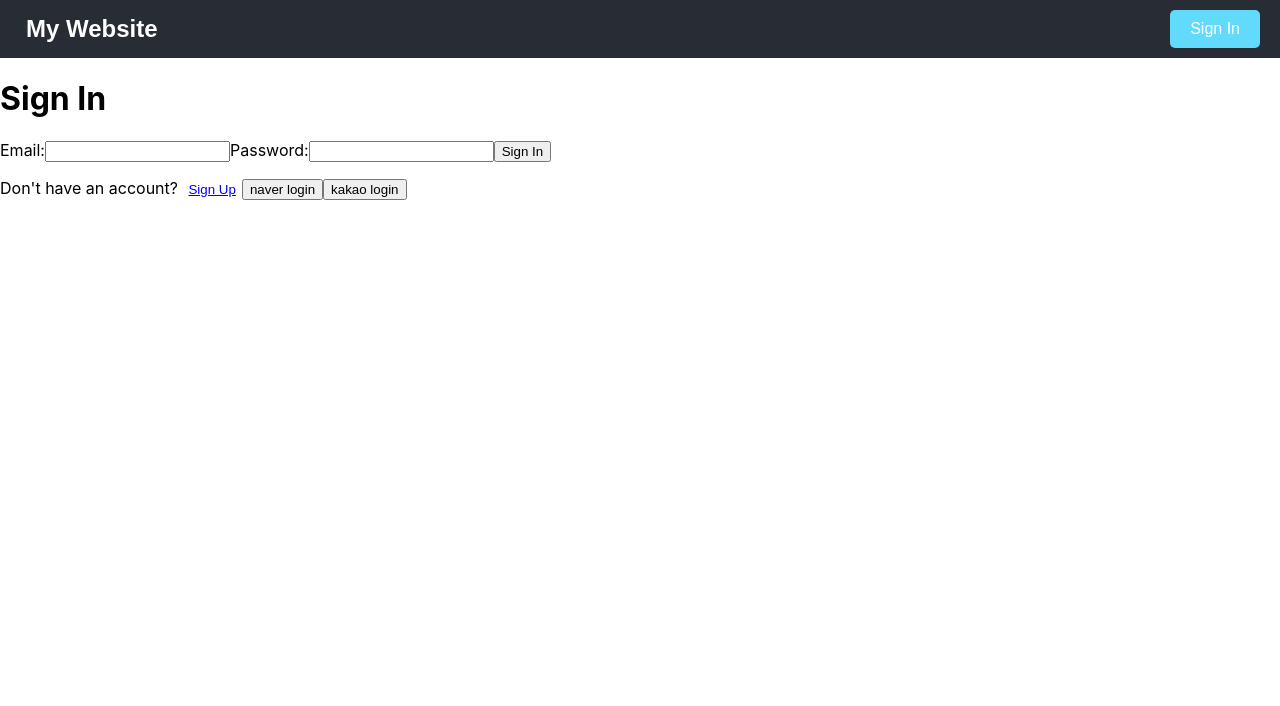
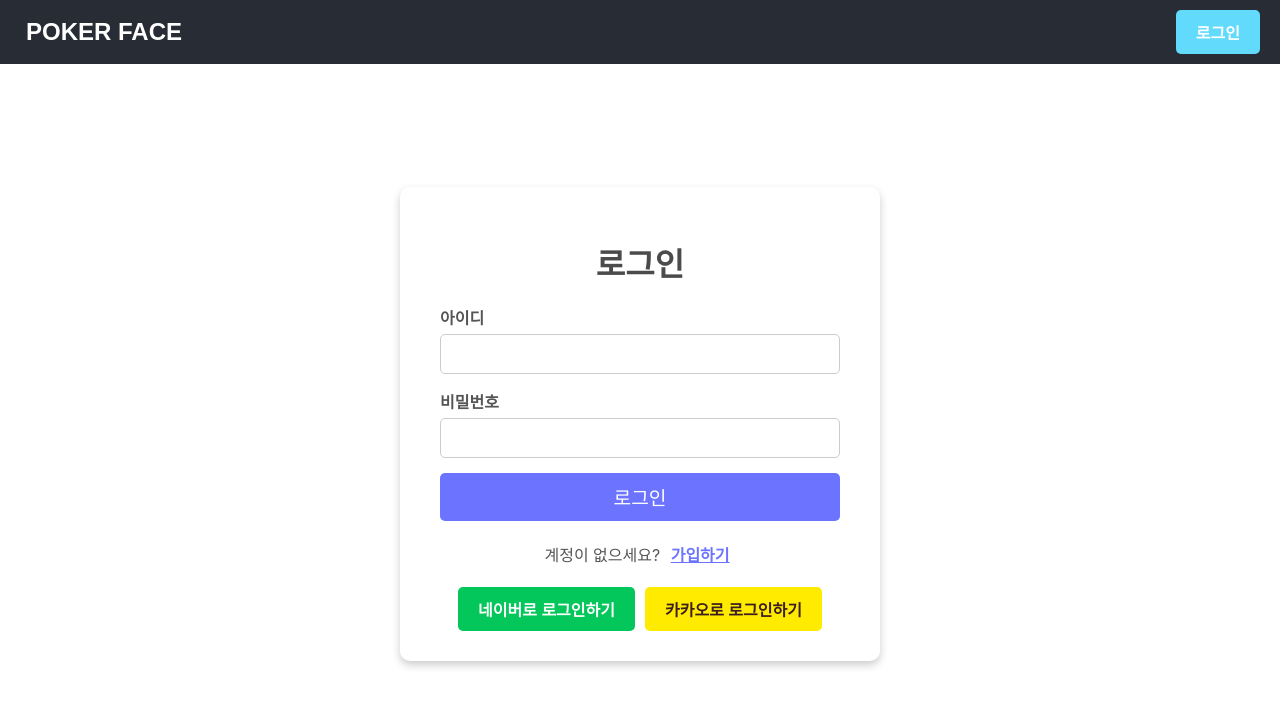
Before and after one commit to mgklee/pokerface, a React (Create React App) app: page /signin in a window 1280 px wide. Shown: the top 706 px of the page. Built offline with nearby package versions, Linux system fonts and the light colour scheme.

Commit message:
Add create/join room buttons

```diff
--- a/package.json
+++ b/package.json
@@ -2,7 +2,6 @@
   "name": "pokerface",
   "version": "0.1.0",
   "private": true,
-  "proxy": "http://localhost:5001",
   "dependencies": {
     "axios": "^1.7.9",
     "cra-template": "1.2.0",
--- a/src/App.css
+++ b/src/App.css
@@ -60,14 +60,16 @@
   background-color: #ff5252;
 }
 
-.signin-container {
+.signin-container,
+.signup-container {
   display: flex;
   justify-content: center;
   align-items: center;
-  height: 100vh;
+  height: 90vh;
 }
 
-.signin-box {
+.signin-box,
+.signup-box {
   background: white;
   padding: 30px 40px;
   border-radius: 10px;
@@ -76,13 +78,15 @@
   text-align: center;
 }
 
-.signin-title {
+.signin-title,
+.signup-title {
   font-size: 2rem;
   margin-bottom: 20px;
   color: #4b4b4b;
 }
 
-.signin-form {
+.signin-form,
+.signup-form {
   display: flex;
   flex-direction: column;
 }
@@ -102,6 +106,7 @@
 .form-input {
   width: 100%;
   padding: 10px;
+  box-sizing: border-box;
   border: 1px solid #ccc;
   border-radius: 5px;
   font-size: 1rem;
@@ -133,7 +138,6 @@
 .signin-footer,
 .signup-footer {
   margin-top: 20px;
-  font-size: 0.9rem;
   color: #555;
 }
 
@@ -142,6 +146,7 @@
   background: none;
   border: none;
   color: #6b73ff;
+  font-size: 1rem;
   font-weight: bold;
   cursor: pointer;
   text-decoration: underline;
@@ -187,35 +192,40 @@
   background-color: #007bb5;
 }
 
-.signup-container {
+/* Social Login Buttons */
+.social-login {
   display: flex;
   justify-content: center;
-  align-items: center;
-  height: 100vh;
+  gap: 10px;
+  margin-top: 20px;
 }
 
-.signup-box {
-  background: white;
-  padding: 30px 40px;
-  border-radius: 10px;
-  box-shadow: 0 4px 8px rgba(0, 0, 0, 0.2);
-  width: 400px;
-  text-align: center;
+.naver-login,
+.kakao-login {
+  padding: 10px 20px;
+  font-size: 1rem;
+  color: white;
+  border: none;
+  border-radius: 5px;
+  cursor: pointer;
+  transition: background 0.3s;
 }
 
-.signup-title {
-  font-size: 2rem;
-  margin-bottom: 20px;
-  color: #4b4b4b;
+.naver-login {
+  background: #03c75a;
+  font-weight: bold;
 }
 
-.signup-form {
-  display: flex;
-  flex-direction: column;
+.naver-login:hover {
+  background: #028944;
 }
 
-.form-input:focus {
-  outline: none;
-  border-color: #6b73ff;
-  box-shadow: 0 0 5px rgba(107, 115, 255, 0.5);
+.kakao-login {
+  background: #ffeb00;
+  color: #3c1e1e;
+  font-weight: bold;
 }
+
+.kakao-login:hover {
+  background: #e5d000;
+}
--- a/src/App.js
+++ b/src/App.js
@@ -2,33 +2,50 @@ import './App.css';
 import React, { useState } from "react";
 import { BrowserRouter as Router, Route, Routes } from "react-router-dom";
 import NavBar from "./components/NavBar";
+import CreateRoomModal from './components/CreateRoomModal';
+import JoinRoomModal from './components/JoinRoomModal';
 import SignInPage from "./pages/SignIn";
 import SignUpPage from "./pages/SignUp";
 
 const App = () => {
   // State to track whether the user is signed in
   const [isSignedIn, setIsSignedIn] = useState(false);
+  const [isCreateRoomModalOpen, setIsCreateRoomModalOpen] = useState(false);
+  const [isJoinRoomModalOpen, setIsJoinRoomModalOpen] = useState(false);
 
   const handleSignOut = () => {
     setIsSignedIn(false);
-    alert("You have signed out!");
   };
+
+  const openCreateRoomModal = () => {
+    if (isSignedIn)
+      setIsCreateRoomModalOpen(true);
+  };
+
+  const openJoinRoomModal = () => {
+    if (isSignedIn)
+      setIsJoinRoomModalOpen(true);
+  }
+
+  const closeCreateRoomModal = () => setIsCreateRoomModalOpen(false);
+  const closeJoinRoomModal = () => setIsJoinRoomModalOpen(false);
 
   return (
     <Router>
-      <NavBar isSignedIn={isSignedIn} onSignOut={handleSignOut} />
+      <NavBar
+        isSignedIn={isSignedIn}
+        openCreateRoomModal={openCreateRoomModal}
+        openJoinRoomModal={openJoinRoomModal}
+        onSignOut={handleSignOut}
+      />
       <Routes>
         <Route
           path="/"
           element={
             <div className="homepage">
-              <h1>Welcome to My Homepage!</h1>
-              {isSignedIn && (
-                <div className="room-buttons">
-                  <button className="create-room">Create Room</button>
-                  <button className="join-room">Join Room</button>
-                </div>
-              )}
+              <h1>환영합니다!</h1>
+              {isCreateRoomModalOpen && <CreateRoomModal onClose={closeCreateRoomModal} />}
+              {isJoinRoomModalOpen && <JoinRoomModal onClose={closeJoinRoomModal} />}
             </div>
           }
         />
@@ -40,7 +57,14 @@ const App = () => {
             />
           }
         />
-        <Route path="/signup" element={<SignUpPage />} />
+        <Route
+          path="/signup"
+          element={
+            <SignUpPage
+              onSignIn={() => setIsSignedIn(true)} // Set the user as signed in when they sign in
+            />
+          }
+        />
       </Routes>
     </Router>
   );
--- /dev/null
+++ b/src/components/CreateRoomModal.css
@@ -0,0 +1,76 @@
+/* Modal Overlay */
+.modal-overlay {
+  position: fixed;
+  top: 0;
+  left: 0;
+  width: 100%;
+  height: 100%;
+  background: rgba(0, 0, 0, 0.5);
+  display: flex;
+  justify-content: center;
+  align-items: center;
+  z-index: 1000;
+}
+
+/* Modal Content */
+.modal-content {
+  background: white;
+  padding: 20px 30px;
+  border-radius: 10px;
+  box-shadow: 0 4px 8px rgba(0, 0, 0, 0.2);
+  width: 300px;
+  text-align: center;
+}
+
+.modal-content h2 {
+  margin-bottom: 20px;
+  font-size: 1.5rem;
+  color: #333;
+}
+
+.modal-content label {
+  font-size: 1rem;
+  margin-bottom: 10px;
+  display: block;
+  color: #555;
+}
+
+.modal-select {
+  width: 100%;
+  padding: 10px;
+  margin-bottom: 20px;
+  border: 1px solid #ccc;
+  border-radius: 5px;
+  font-size: 1rem;
+}
+
+.modal-buttons {
+  display: flex;
+  justify-content: space-between;
+}
+
+.modal-button {
+  padding: 10px 20px;
+  font-size: 1rem;
+  border: none;
+  border-radius: 5px;
+  cursor: pointer;
+}
+
+.create-button {
+  background: #4caf50;
+  color: white;
+}
+
+.create-button:hover {
+  background: #45a049;
+}
+
+.cancel-button {
+  background: #f44336;
+  color: white;
+}
+
+.cancel-button:hover {
+  background: #d32f2f;
+}
--- /dev/null
+++ b/src/components/CreateRoomModal.js
@@ -0,0 +1,41 @@
+import React, { useState } from "react";
+import './CreateRoomModal.css';
+
+const CreateRoomModal = ({ onClose }) => {
+  const [participants, setParticipants] = useState(1);
+
+  const handleCreateRoom = () => {
+    alert(`Creating a room for ${participants} participant(s).`);
+    onClose(); // Close the modal after submission
+  };
+
+  return (
+    <div className="modal-overlay">
+      <div className="modal-content">
+        <h2>Create Room</h2>
+        <label htmlFor="participants">Number of Participants:</label>
+        <select
+          id="participants"
+          value={participants}
+          onChange={(e) => setParticipants(Number(e.target.value))}
+          className="modal-select"
+        >
+          <option value={1}>1</option>
+          <option value={2}>2</option>
+          <option value={3}>3</option>
+          <option value={4}>4</option>
+        </select>
+        <div className="modal-buttons">
+          <button onClick={handleCreateRoom} className="modal-button create-button">
+            Create
+          </button>
+          <button onClick={onClose} className="modal-button cancel-button">
+            Cancel
+          </button>
+        </div>
+      </div>
+    </div>
+  );
+};
+
+export default CreateRoomModal;
--- /dev/null
+++ b/src/components/JoinRoomModal.css
@@ -0,0 +1,69 @@
+/* Modal Overlay */
+.modal-overlay {
+  position: fixed;
+  top: 0;
+  left: 0;
+  width: 100%;
+  height: 100%;
+  background: rgba(0, 0, 0, 0.5);
+  display: flex;
+  justify-content: center;
+  align-items: center;
+  z-index: 1000;
+}
+
+/* Modal Content */
+.modal-content {
+  background: white;
+  padding: 20px 30px;
+  border-radius: 10px;
+  box-shadow: 0 4px 8px rgba(0, 0, 0, 0.2);
+  width: 300px;
+  text-align: center;
+}
+
+.modal-content h2 {
+  margin-bottom: 20px;
+  font-size: 1.5rem;
+  color: #333;
+}
+
+.modal-input {
+  width: 100%;
+  padding: 10px;
+  margin-bottom: 20px;
+  border: 1px solid #ccc;
+  border-radius: 5px;
+  font-size: 1rem;
+}
+
+.modal-buttons {
+  display: flex;
+  justify-content: space-between;
+}
+
+.modal-button {
+  padding: 10px 20px;
+  font-size: 1rem;
+  border: none;
+  border-radius: 5px;
+  cursor: pointer;
+}
+
+.join-button {
+  background: #4caf50;
+  color: white;
+}
+
+.join-button:hover {
+  background: #45a049;
+}
+
+.cancel-button {
+  background: #f44336;
+  color: white;
+}
+
+.cancel-button:hover {
+  background: #d32f2f;
+}
--- /dev/null
+++ b/src/components/JoinRoomModal.js
@@ -0,0 +1,36 @@
+import React, { useState } from "react";
+import './JoinRoomModal.css';
+
+const JoinRoomModal = ({ onClose }) => {
+  const [roomCode, setRoomCode] = useState("");
+
+  const handleJoinRoom = () => {
+    alert(`Joining room with code: ${roomCode}`);
+    onClose(); // Close the modal after submission
+  };
+
+  return (
+    <div className="modal-overlay">
+      <div className="modal-content">
+        <h2>Join Room</h2>
+        <input
+          type="text"
+          placeholder="Enter Room Code"
+          value={roomCode}
+          onChange={(e) => setRoomCode(e.target.value)}
+          className="modal-input"
+        />
+        <div className="modal-buttons">
+          <button onClick={handleJoinRoom} className="modal-button join-button">
+            Join
+          </button>
+          <button onClick={onClose} className="modal-button cancel-button">
+            Cancel
+          </button>
+        </div>
+      </div>
+    </div>
+  );
+};
+
+export default JoinRoomModal;
--- a/src/components/NavBar.js
+++ b/src/components/NavBar.js
@@ -1,7 +1,7 @@
 import React from "react";
 import { useNavigate } from "react-router-dom";
 
-const NavBar = ({ isSignedIn, onSignOut }) => {
+const NavBar = ({ isSignedIn, openCreateRoomModal, openJoinRoomModal, onSignOut }) => {
   const navigate = useNavigate();
 
   return (
@@ -10,19 +10,29 @@ const NavBar = ({ isSignedIn, onSignOut }) => {
         style={styles.logoButton}
         onClick={() => navigate("/")}
       >
-        My Website
+        POKER FACE
       </button>
+      { isSignedIn && (
+        <>
+          <button style={styles.button} onClick={openCreateRoomModal}>
+            Create Room
+          </button>
+          <button style={styles.button} onClick={openJoinRoomModal}>
+            Join Room
+          </button>
+        </>
+      )}
       <div style={styles.navItems}>
         {isSignedIn ? (
           <button style={styles.button} onClick={onSignOut}>
-            Sign Out
+            로그아웃
           </button>
         ) : (
           <button
             style={styles.button}
             onClick={() => navigate("/signin")}
           >
-            Sign In
+            로그인
           </button>
         )}
       </div>
@@ -60,6 +70,7 @@ const styles = {
     color: "white",
     cursor: "pointer",
     fontSize: "1rem",
+    fontWeight: "bold",
   },
 };
 
--- a/src/pages/SignIn.js
+++ b/src/pages/SignIn.js
@@ -2,63 +2,63 @@ import React, { useState } from "react";
 import { useNavigate } from "react-router-dom";
 
 const SignInPage = ({ onSignIn }) => {
-  const [email, setEmail] = useState("");
+  const [userId, setUserId] = useState("");
   const [password, setPassword] = useState("");
   const navigate = useNavigate();
 
   const handleSubmit = (e) => {
     e.preventDefault();
     // Add sign-in validation logic here
-    alert(`Signed in as: ${email}`);
+    // alert(`Signed in as ID: ${userId}`);
     onSignIn(); // Call the callback to indicate the user is signed in
     navigate("/"); // Redirect to the homepage
   };
 
   return (
-    <div className="signin-page">
-      <h1>Sign In</h1>
-      <form onSubmit={handleSubmit}>
-        <label>
-          Email:
+    <div className="signin-container">
+      <div className="signin-box">
+        <h1 className="signin-title">로그인</h1>
+        <form onSubmit={handleSubmit} className="signin-form">
+          <div className="form-group">
+            <label htmlFor="userId">아이디</label>
             <input
-            type="email"
-            value={email}
-            onChange={(e) => setEmail(e.target.value)}
+              type="text"
+              id="userId"
+              value={userId}
+              onChange={(e) => setUserId(e.target.value)}
               required
+              className="form-input"
             />
-        </label>
-        <label>
-          Password:
+          </div>
+          <div className="form-group">
+            <label htmlFor="password">비밀번호</label>
             <input
               type="password"
+              id="password"
               value={password}
               onChange={(e) => setPassword(e.target.value)}
               required
+              className="form-input"
             />
-        </label>
-        <button type="submit">Sign In</button>
+          </div>
+          <button type="submit" className="signin-button">
+            로그인
+          </button>
         </form>
-      <p>
-        Don't have an account?{" "}
+        <p className="signin-footer">
+          계정이 없으세요?{" "}
           <button
-          style={{
-            background: "none",
-            border: "none",
-            color: "blue",
-            textDecoration: "underline",
-            cursor: "pointer",
-          }}
+            className="signup-link"
             onClick={() => navigate("/signup")}
           >
-          Sign Up
-        </button>
-        <button className="naver-login">
-          naver login
-        </button>
-        <button className="kakao-login">
-          kakao login
+            가입하기
           </button>
         </p>
+        <div className="social-login">
+          <button className="naver-login">네이버로 로그인하기</button>
+          <button className="kakao-login">카카오로 로그인하기</button>
+        </div>
+      </div>
     </div>
   );
 };
--- a/src/pages/SignUp.js
+++ b/src/pages/SignUp.js
@@ -2,8 +2,8 @@
 import React, { useState } from "react";
 import { useNavigate } from "react-router-dom";
 
-const SignUpPage = () => {
-  const [email, setEmail] = useState("");
+const SignUpPage = ({ onSignIn }) => {
+  const [userId, setUserId] = useState("");
   const [password, setPassword] = useState("");
   const [confirmPassword, setConfirmPassword] = useState("");
   const [error, setError] = useState("");
@@ -12,32 +12,33 @@ const SignUpPage = () => {
   const handleSubmit = (e) => {
     e.preventDefault();
     if (password !== confirmPassword) {
-      setError("Passwords do not match!");
+      setError("비밀번호가 일치하지 않습니다!");
       return;
     }
     setError(""); // Clear error if passwords match
-    alert(`Account created for: ${email}`);
-    navigate("/signin"); // Redirect to the Sign-In page after successful sign-up
+    alert(`${userId}로 가입했습니다.`);
+    onSignIn(); // Call the callback to indicate the user is signed in
+    navigate("/"); // Redirect to the homepage
   };
 
   return (
     <div className="signup-container">
       <div className="signup-box">
-        <h1 className="signup-title">Sign Up</h1>
+        <h1 className="signup-title">회원가입</h1>
         <form onSubmit={handleSubmit} className="signup-form">
           <div className="form-group">
-            <label htmlFor="email">Email:</label>
+            <label htmlFor="userId">아이디</label>
             <input
-              type="email"
-              id="email"
-              value={email}
-              onChange={(e) => setEmail(e.target.value)}
+              type="text"
+              id="userId"
+              value={userId}
+              onChange={(e) => setUserId(e.target.value)}
               required
               className="form-input"
             />
           </div>
           <div className="form-group">
-            <label htmlFor="password">Password:</label>
+            <label htmlFor="password">비밀번호</label>
             <input
               type="password"
               id="password"
@@ -48,7 +49,7 @@ const SignUpPage = () => {
             />
           </div>
           <div className="form-group">
-            <label htmlFor="confirm-password">Confirm Password:</label>
+            <label htmlFor="confirm-password">비밀번호 확인</label>
             <input
               type="password"
               id="confirm-password"
@@ -60,17 +61,18 @@ const SignUpPage = () => {
           </div>
           {error && <p className="error-message">{error}</p>}
           <button type="submit" className="signup-button">
-            Sign Up
+            가입하기
           </button>
         </form>
         <p className="signup-footer">
-          Already have an account?{" "}
+          계정이 있으면 바로{" "}
           <button
             className="signin-link"
             onClick={() => navigate("/signin")}
           >
-            Sign In
+            로그인
           </button>
+          하세요.
         </p>
       </div>
     </div>
```
Lines whose indentation alone changed are shown as unchanged.
